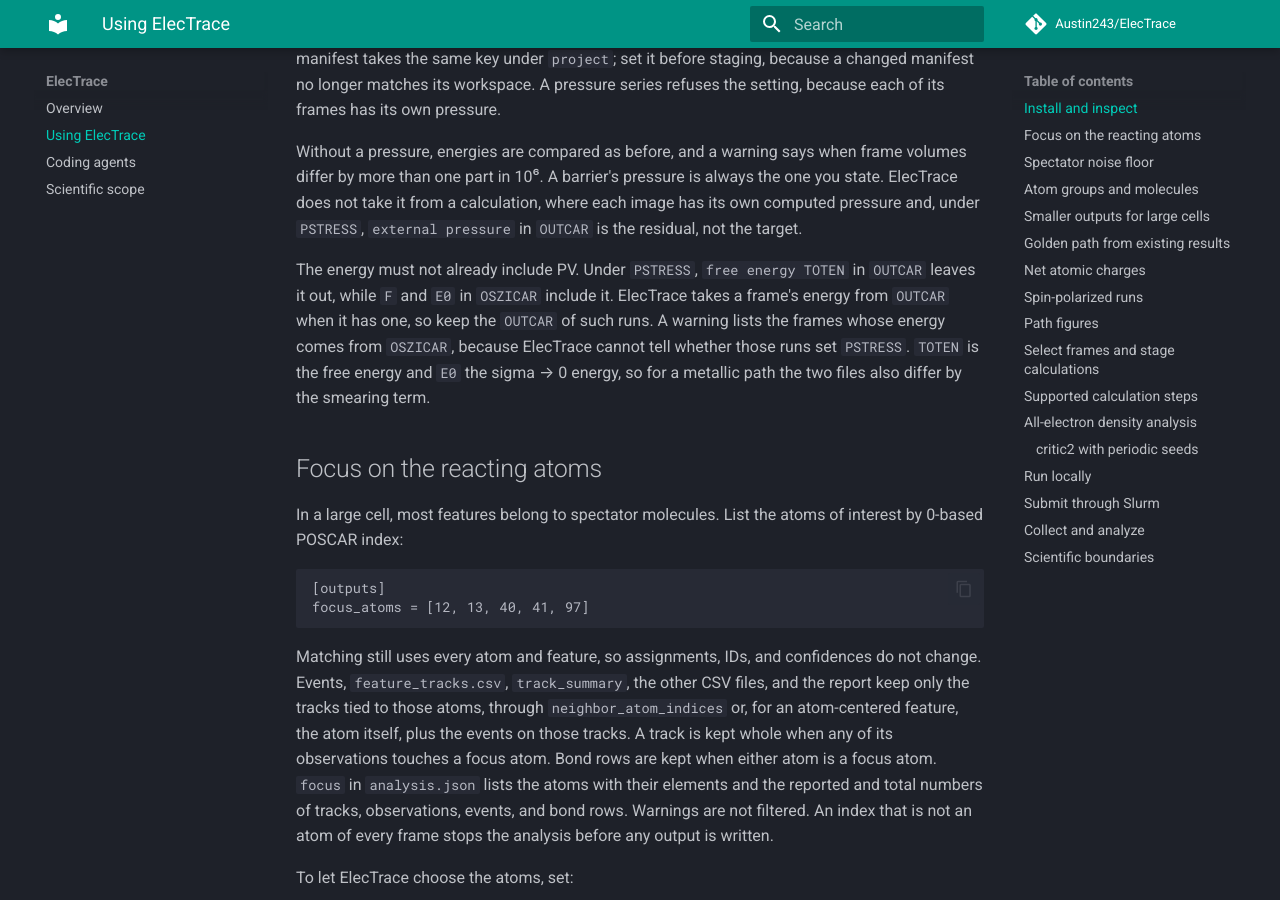
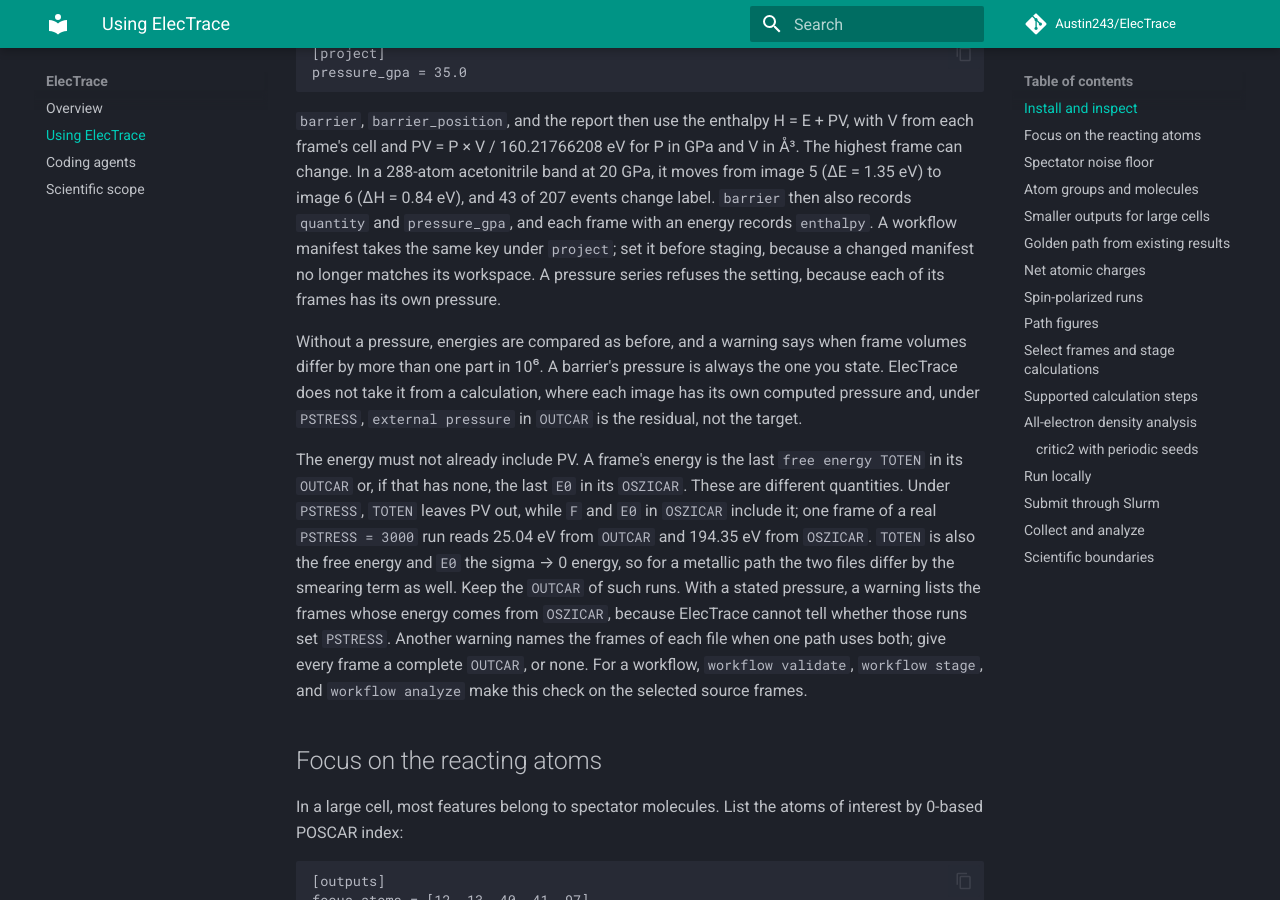
Before and after one commit to Austin243/ElecTrace, an MkDocs documentation site: the page built from docs/workflows.md, in a window 1280 px wide and 900 px high, scrolled down 3846 px. Built offline with MkDocs 1.6.1 and Material for MkDocs 9.7.7, drawn with Linux system fonts in a browser that asks for light colours; comment, search, counter and statistics services are not loaded; some of the changed text lies outside the part shown.

Commit message:
Read the cell's pressure under PSTRESS and warn on mixed energy files (#24)
Builds on #23, now merged; this branch is rebased onto `main`.

## Read a frame's pressure, not the residual, from OUTCAR under PSTRESS

VASP prints `external pressure` as the stress-tensor pressure minus
PSTRESS, so under PSTRESS it is only the residual. A 300 GPa run ending
in `external pressure = -9.36 kB Pullay stress = 3000.00 kB` reported
-0.94 GPa, and a pressure series run at different PSTRESS values was
sorted by its residuals.

`pressure_from_outcar` now adds the Pullay stress from the same line.
The sum matches the trace of the stress tensor (in kB) to within
rounding at all 106 ionic steps of two real PSTRESS = 3000 runs (VASP
5.4.1), which end at 299.06 and 301.07 GPa. A pressure stated in a
directory name such as `300GPa` still takes precedence. With a Pullay
stress of 0 the value is unchanged.

## Warn when one path takes energies from both OUTCAR and OSZICAR

`free energy TOTEN` in OUTCAR and `E0` in OSZICAR differ by the smearing
term and, under PSTRESS, by PV, which only E0 includes. One frame of a
real 300 GPa run reads 25.04 eV from OUTCAR and 194.35 eV from OSZICAR.
A path that mixed the two showed a 169.3 eV rise with no warning. A
warning now names the frames read from each file, in `analyze`,
`inspect`, `analysis.json` and the report. For a workflow, staging runs
the check on the selected source frames, and the warning is carried into
the analysis through `project.metadata.workflow_warnings`, renamed from
`workflow_order_warnings`.

The commit message describes collection writing every energy to OSZICAR.
Since #23, collection writes an energy read from OUTCAR to a one-line
OUTCAR. The check still runs on the source frames. On a workflow with
one OUTCAR frame and one OSZICAR frame, the analysis carries the warning
exactly once.

The docs paragraph on energy sources in `docs/workflows.md` now combines
this warning with #23's OSZICAR warning instead of repeating both.

## Checks

On this branch (now on `main` after #22 and #23): `ruff check`, `ruff
format --check`, `mypy src`, and all 233 tests pass.

```diff
--- a/docs/workflows.md
+++ b/docs/workflows.md
@@ -41,6 +41,14 @@
 names do not set it: `IS`, `TS`, and `FS` come out as `FS`, `IS`, `TS`, and no rule can
 tell. Name or link such directories `00`, `01`, ... to set the order. A pressure series
 places no event on a barrier.
+
+VASP prints `external pressure` as the stress-tensor pressure minus `PSTRESS`, which it
+labels `Pullay stress`, so under `PSTRESS` it is only the residual. ElecTrace reads their
+sum, the pressure of the cell rather than the nominal value: a `PSTRESS = 3000` run ending
+in `external pressure = -9.36 kB  Pullay stress = 3000.00 kB` reads as 299.06 GPa. Name a
+directory `300GPa` to use the nominal pressure. Without `PSTRESS` the sum is `external
+pressure` itself. If `PSTRESS` only offsets a basis-set Pulay stress, the sum is the stress
+before that correction.
 
 `workflow analyze` keeps the staged order and repeats any warning about it in its
 results. A workflow with `series_kind: pressure` stays a pressure series there only if
@@ -170,12 +178,17 @@
 computed pressure and, under `PSTRESS`, `external pressure` in `OUTCAR` is the residual,
 not the target.
 
-The energy must not already include PV. Under `PSTRESS`, `free energy TOTEN` in `OUTCAR`
-leaves it out, while `F` and `E0` in `OSZICAR` include it. ElecTrace takes a frame's
-energy from `OUTCAR` when it has one, so keep the `OUTCAR` of such runs. A warning lists
-the frames whose energy comes from `OSZICAR`, because ElecTrace cannot tell whether those
-runs set `PSTRESS`. `TOTEN` is the free energy and `E0` the sigma → 0 energy, so for a
-metallic path the two files also differ by the smearing term.
+The energy must not already include PV. A frame's energy is the last `free energy TOTEN`
+in its `OUTCAR` or, if that has none, the last `E0` in its `OSZICAR`. These are different
+quantities. Under `PSTRESS`, `TOTEN` leaves PV out, while `F` and `E0` in `OSZICAR`
+include it; one frame of a real `PSTRESS = 3000` run reads 25.04 eV from `OUTCAR` and
+194.35 eV from `OSZICAR`. `TOTEN` is also the free energy and `E0` the sigma → 0 energy,
+so for a metallic path the two files differ by the smearing term as well. Keep the
+`OUTCAR` of such runs. With a stated pressure, a warning lists the frames whose energy
+comes from `OSZICAR`, because ElecTrace cannot tell whether those runs set `PSTRESS`.
+Another warning names the frames of each file when one path uses both; give every frame
+a complete `OUTCAR`, or none. For a workflow, `workflow validate`, `workflow stage`, and
+`workflow analyze` make this check on the selected source frames.
 
 ## Focus on the reacting atoms
 
```
Also changed, not shown: other parts of docs/workflows.md (+1 -1 lines), CHANGELOG.md (+16 -0 lines), skills/electrace/SKILL.md (+4 -1 lines), 8 other files.
